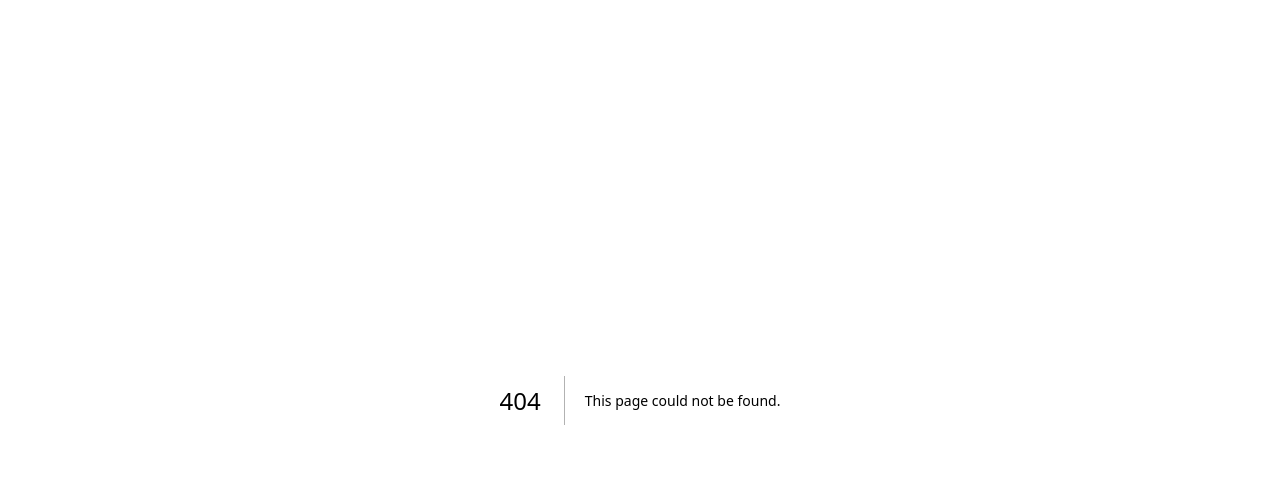
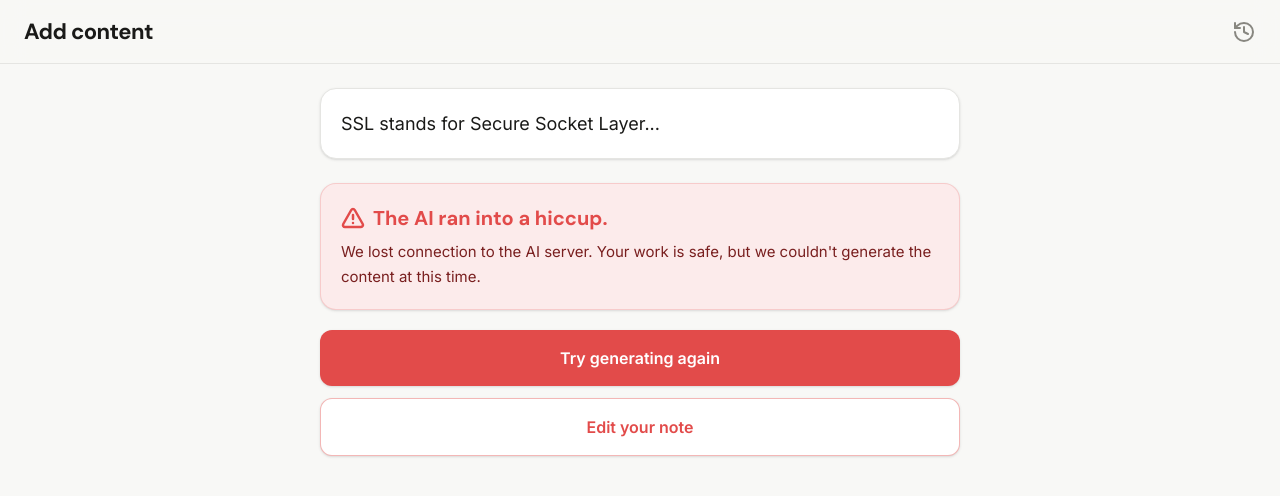
Before and after one commit to Sudarshan7a/recallIQ, a Next.js app: page /add-content in a window 1280 px wide. Before the commit this address had no page. Shown: the top 496 px of the page. Built offline with nearby package versions, Linux system fonts and the light colour scheme.

Commit message:
feat: add content submission pages

```diff
--- /dev/null
+++ b/app/add-content/page.tsx
@@ -0,0 +1,153 @@
+"use client";
+
+import { useState } from "react";
+import {
+  AlertTriangle,
+  History,
+  Home,
+  Layers,
+  Search,
+  Plus,
+  Settings,
+  Sparkles,
+  Loader2,
+} from "lucide-react";
+
+export default function AddContentPage() {
+  // We'll default to 'error' so you can instantly see the state from your mockup.
+  // Change to 'idle' to test the standard input flow.
+  const [status, setStatus] = useState<"idle" | "waiting" | "error">("error");
+  const [content, setContent] = useState(
+    "SSL stands for Secure Socket Layer...",
+  );
+
+  const handleGenerate = () => {
+    if (!content.trim()) return;
+    setStatus("waiting");
+
+    // Simulating a network failure after 2 seconds to trigger the error state
+    setTimeout(() => {
+      setStatus("error");
+    }, 2000);
+  };
+
+  return (
+    <div className="bg-surface md:bg-background min-h-screen font-body text-text-primary antialiased flex flex-col md:pb-0 pb-24">
+      {/* 1. TOP HEADER */}
+      <header className="sticky top-0 z-30 bg-surface/90 backdrop-blur-md border-b border-border flex items-center justify-between px-6 h-16">
+        {/* Mapped to "Clash Display, 22px" per your spec */}
+        <h1 className="font-heading font-bold text-[22px] text-text-primary tracking-tight">
+          Add content
+        </h1>
+        <button className="p-2 -mr-2 rounded-full hover:bg-card transition-colors text-text-secondary active:scale-95">
+          <History className="w-6 h-6" />
+        </button>
+      </header>
+
+      {/* 2. MAIN CANVAS */}
+      <main className="flex-1 w-full max-w-2xl mx-auto px-4 pt-6 flex flex-col gap-4">
+        {/* INPUT / CONTENT CARD */}
+        {status === "idle" ? (
+          <div className="flex-1 flex flex-col gap-4 animate-in fade-in duration-300">
+            <textarea
+              value={content}
+              onChange={(e) => setContent(e.target.value)}
+              placeholder="Paste your notes here..."
+              className="w-full h-48 bg-card border border-border rounded-large-card p-5 font-body text-lg text-text-primary placeholder:text-text-secondary/50 focus:ring-2 focus:ring-primary/20 outline-none resize-none shadow-sm transition-all"
+            />
+            <button
+              onClick={handleGenerate}
+              disabled={!content.trim()}
+              className="w-full py-4 bg-primary hover:bg-primary-dark disabled:bg-text-secondary/20 disabled:text-text-secondary text-white font-label font-bold text-base rounded-card shadow-sm transition-all active:scale-[0.98] flex items-center justify-center gap-2"
+            >
+              <Sparkles className="w-5 h-5" /> Generate Cards
+            </button>
+          </div>
+        ) : (
+          /* READONLY CONTENT CARD (Used in Error/Waiting states) */
+          <div className="bg-card border border-border rounded-large-card p-5 shadow-sm">
+            <p className="font-body text-[18px] leading-relaxed text-text-primary line-clamp-3">
+              {content}
+            </p>
+          </div>
+        )}
+
+        {/* ========================================== */}
+        {/* STATE: ERROR (Matches the provided mockup) */}
+        {/* ========================================== */}
+        {status === "error" && (
+          <div className="flex flex-col gap-3 animate-in slide-in-from-bottom-4 duration-300">
+            {/* Error Banner */}
+            <div className="bg-error-light border border-error/20 rounded-large-card p-5 mt-2 shadow-sm">
+              <h3 className="flex items-center gap-2 font-heading font-bold text-xl text-error mb-2">
+                <AlertTriangle className="w-6 h-6 shrink-0" strokeWidth={2.5} />
+                The AI ran into a hiccup.
+              </h3>
+              <p className="font-body font-normal text-[15px] text-error-dark leading-relaxed">
+                We lost connection to the AI server. Your work is safe, but we
+                couldn&apos;t generate the content at this time.
+              </p>
+            </div>
+
+            {/* Error Actions */}
+            <div className="mt-2 flex flex-col gap-3">
+              <button
+                onClick={handleGenerate}
+                className="w-full py-4 bg-error hover:bg-error-dark text-white rounded-card font-label font-bold text-base shadow-sm transition-all active:scale-[0.98]"
+              >
+                Try generating again
+              </button>
+              <button
+                onClick={() => setStatus("idle")}
+                className="w-full py-4 bg-card hover:bg-background border border-error/40 text-error rounded-card font-label font-bold text-base shadow-sm transition-all active:scale-[0.98]"
+              >
+                Edit your note
+              </button>
+            </div>
+          </div>
+        )}
+
+        {/* ========================================== */}
+        {/* STATE: WAITING                             */}
+        {/* ========================================== */}
+        {status === "waiting" && (
+          <div className="flex flex-col items-center gap-6 py-12 animate-in fade-in duration-300">
+            <div className="w-12 h-12 rounded-full bg-primary-light flex items-center justify-center shadow-sm">
+              <Loader2 className="w-6 h-6 text-primary animate-spin" />
+            </div>
+            <p className="font-heading font-bold text-xl text-text-primary text-center">
+              Analyzing your notes...
+            </p>
+          </div>
+        )}
+      </main>
+
+      {/* 3. MOBILE BOTTOM NAVIGATION */}
+      <nav className="md:hidden fixed bottom-0 left-0 right-0 bg-card border-t border-border h-20 flex items-center justify-around px-2 z-40 pb-safe shadow-[0_-4px_12px_rgba(0,0,0,0.05)]">
+        <button className="flex flex-col items-center gap-1 text-text-secondary hover:text-primary transition-colors w-16">
+          <Home className="w-6 h-6" />
+          <span className="font-label font-semibold text-[10px]">Home</span>
+        </button>
+        <button className="flex flex-col items-center gap-1 text-text-secondary hover:text-primary transition-colors w-16">
+          <Layers className="w-6 h-6" />
+          <span className="font-label font-semibold text-[10px]">Decks</span>
+        </button>
+        <button className="flex flex-col items-center gap-1 text-text-secondary hover:text-primary transition-colors w-16">
+          <Search className="w-6 h-6" />
+          <span className="font-label font-semibold text-[10px]">Search</span>
+        </button>
+
+        {/* Active Tab (Add) */}
+        <button className="flex flex-col items-center gap-1 bg-primary-light text-primary py-1 px-4 rounded-xl transition-colors">
+          <Plus className="w-6 h-6" strokeWidth={2.5} />
+          <span className="font-label font-bold text-[10px]">Add</span>
+        </button>
+
+        <button className="flex flex-col items-center gap-1 text-text-secondary hover:text-primary transition-colors w-16">
+          <Settings className="w-6 h-6" />
+          <span className="font-label font-semibold text-[10px]">Settings</span>
+        </button>
+      </nav>
+    </div>
+  );
+}
```
